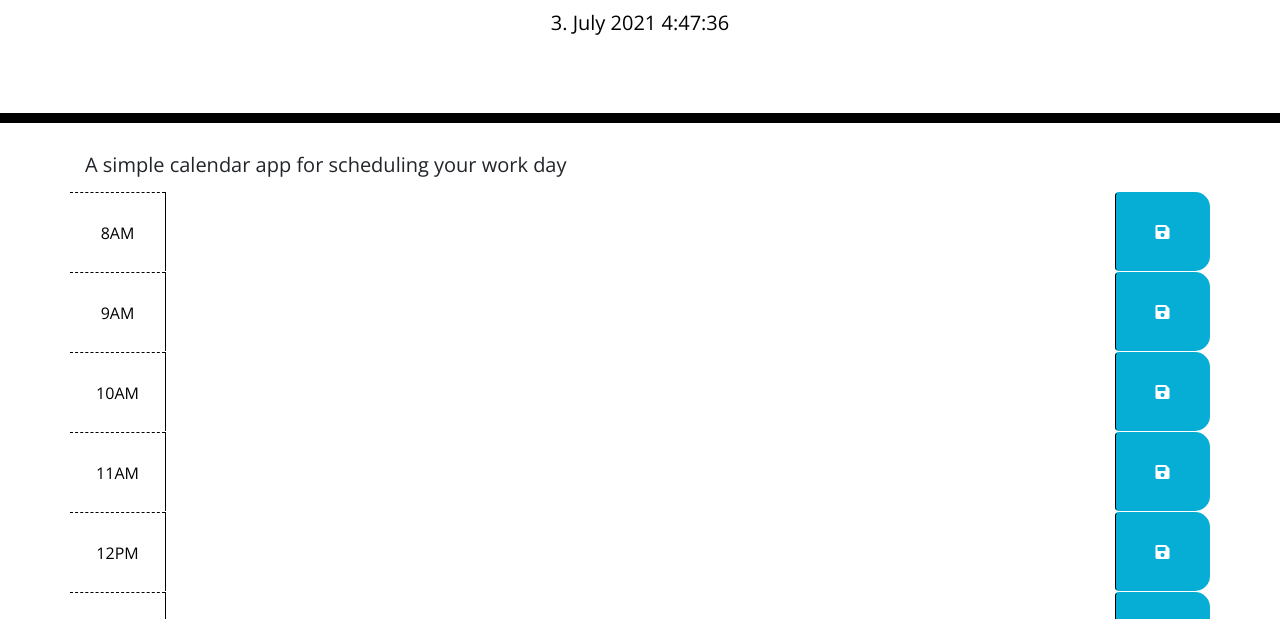
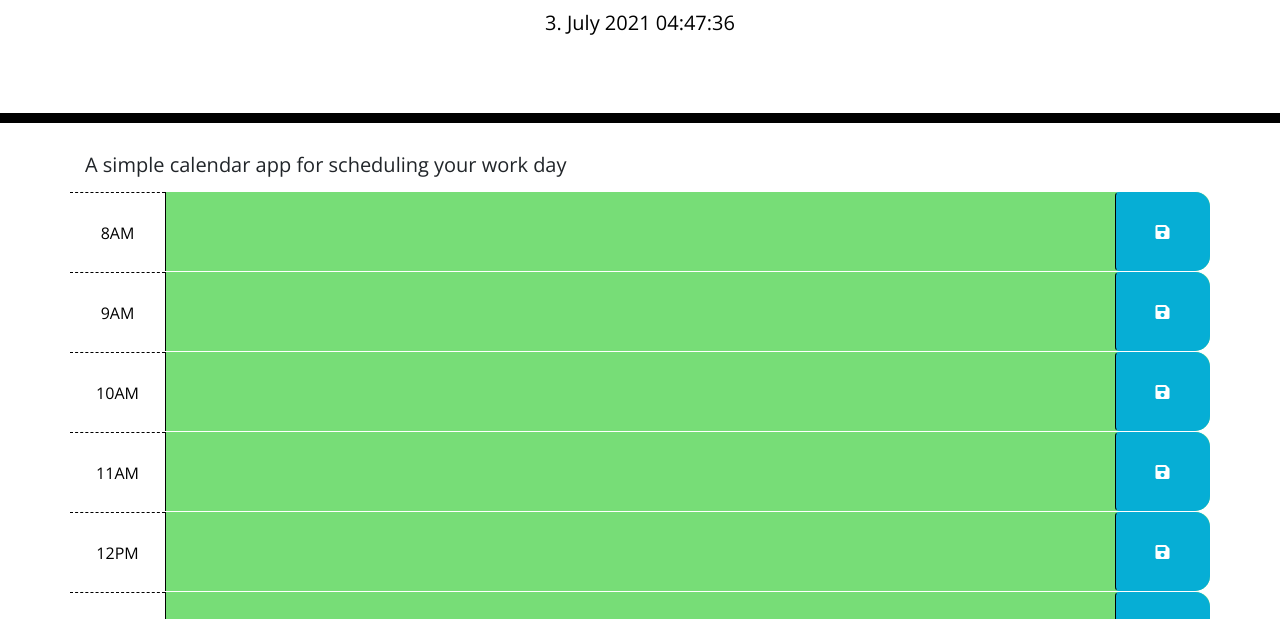
Before and after one commit to cperezba/Work-Day-Scheduler, a plain HTML site: page index.html in a window 1280 px wide. Shown: the part 181-800 px from the top of the page. Drawn offline with nearby package versions, Linux system fonts and the light colour scheme.

Commit message:
Added colored time stamps

```diff
--- a/assets/css/style.css
+++ b/assets/css/style.css
@@ -49,12 +49,12 @@ body {
 
   .present {
     background-color: #ff6961;
-    color: white;
+    color: red;
   }
 
   .future {
     background-color: #77dd77;
-    color: white;
+    color: green;
   }
 
   .saveBtn {
--- a/assets/js/script.js
+++ b/assets/js/script.js
@@ -1,7 +1,29 @@
+var today = moment();
+var currentHour = today.hours();
+
 function update() {
-$('#currentDay').html(moment().format('D. MMMM YYYY H:mm:ss'));
+    $('#currentDay').html(moment().format('D. MMMM YYYY hh:mm:ss'));
 }
 
 setInterval(update, 1000);
 
+
+
 var saveBtn = $('#saveBtn');
+
+
+function timeColoring() {
+    $('.time-block').each(function(){
+        var timeSection = $(this).attr("id")
+        if (timeSection < currentHour) {
+            $(this).addClass("past")
+        } else if (timeSection == currentHour) {
+            $(this).addClass("present")
+        } else {
+            $(this).removeClass("past present")
+            $(this).addClass("future")
+        }
+    })
+}
+
+timeColoring();
```
